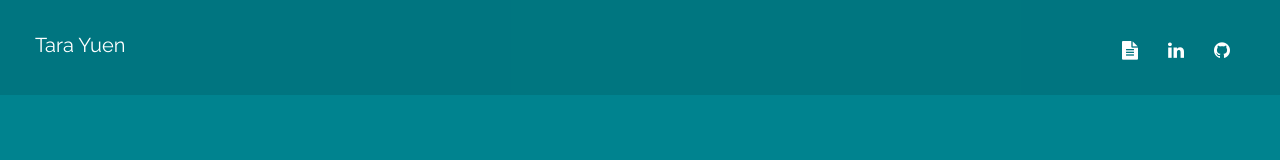
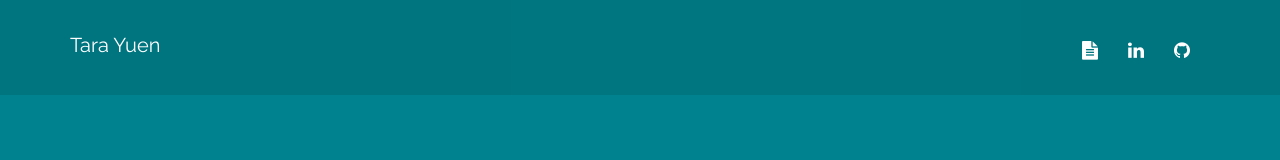
Before and after one commit to tara-yuen/me, a plain HTML site: page index.html in a window 1280 px wide. Shown: the top 160 px of the page. Drawn offline with nearby package versions, Linux system fonts and the light colour scheme; grey boxes are pictures that could not be loaded.

Commit message:
Fixing navbar

```diff
--- a/index.html
+++ b/index.html
@@ -4,7 +4,7 @@
     <meta charset="utf-8">
     <meta name="viewport" content="width=device-width, initial-scale=1" http-equiv="X-UA-Compatible">
     <title>Tara Yuen</title>
-    <link rel="shortcut icon" href="ty.ico"/>
+    <link rel="shortcut icon" href="img/ty.ico"/>
 
     <!-- Standard -->
     <script src="https://ajax.googleapis.com/ajax/libs/angularjs/1.4.5/angular.min.js"></script>
@@ -21,34 +21,34 @@
     <link rel="stylesheet" href="styles/styles.css">
 </head>
 
-<body>
 <body id="top" data-spy="scroll" data-target=".navbar-fixed-top">
 
 <!-- Navbar -->
-<nav class="navbar navbar-default navbar-fixed-top" role="navigation">
-    <div class="navbar-header page-scroll">
-        <button type="button" class="navbar-toggle collapsed" data-toggle="collapse" data-target=".navbar-ex1-collapse" aria-expanded="false" aria-controls="navbar">
+<nav class="navbar navbar-default navbar-fixed-top">
+    <div class="container">
+        <div class="navbar-header">
+            <button type="button" class="navbar-toggle collapsed" data-toggle="collapse" data-target="#nav-collapse" aria-expanded="false" aria-controls="navbar">
                 <span class="sr-only">Toggle navigation</span>
                 <span class="icon-bar"></span>
                 <span class="icon-bar"></span>
                 <span class="icon-bar"></span>
             </button>
-        <a class="navbar-brand page-scroll" href="top">Tara Yuen</a>
+            <a class="navbar-brand" href="www.tarayuen.me">Tara Yuen</a>
         </div>
-    <ul class="nav navbar-nav navbar-right" id="navbar-items">
-        <li class="hidden">
-            <a class="page-scroll" href="#top"></a>
+        <div class="collapse navbar-collapse" id="nav-collapse">
+            <ul class="nav navbar-nav navbar-right">
+                <li>
+                    <a title="Resume" href="resume.pdf"><i class="fa fa-file-text fa-lg"></i></a>
                 </li>
                 <li>
-            <a title="Resume" href="resume.pdf"><i class="fa fa-file-text fa-lg hidden-xs"></i></a>
+                    <a title="LinkedIn" href="https://ca.linkedin.com/in/tarayuen"><i class="fa fa-linkedin fa-lg"></i></a>
                 </li>
                 <li>
-            <a title="LinkedIn" href="https://ca.linkedin.com/in/tarayuen"><i class="fa fa-linkedin fa-lg hidden-xs"></i></a>
-        </li>
-        <li>
-            <a title="GitHub" href="https://github.com/tarayuen"><i id="github" class="fa fa-github fa-lg hidden-xs"></i></a>
+                    <a title="GitHub" href="https://github.com/tarayuen"><i id="github" class="fa fa-github fa-lg"></i></a>
                 </li>
             </ul>
+        </div>
+    </div>
 </nav>
 <!-- End Navbar -->
 
--- a/styles/styles.css
+++ b/styles/styles.css
@@ -13,7 +13,6 @@ body {
 }
 .navbar .navbar-brand {
   color: #ffffff;
-  margin-left: 20px;
   font-size: 20px;
 }
 .navbar .nav li a {
@@ -30,7 +29,7 @@ body {
   color: #ffffff;
 }
 #github {
-  margin-right: 50px;
+  margin-right: 20px;
 }
 
 /* Profile
```
Lines whose indentation alone changed are shown as unchanged.
